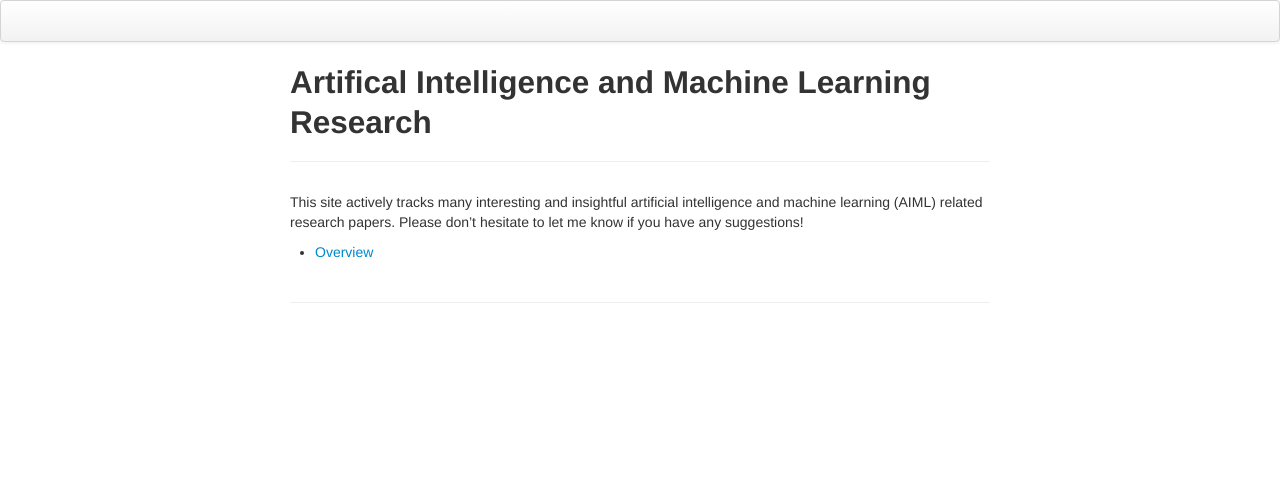
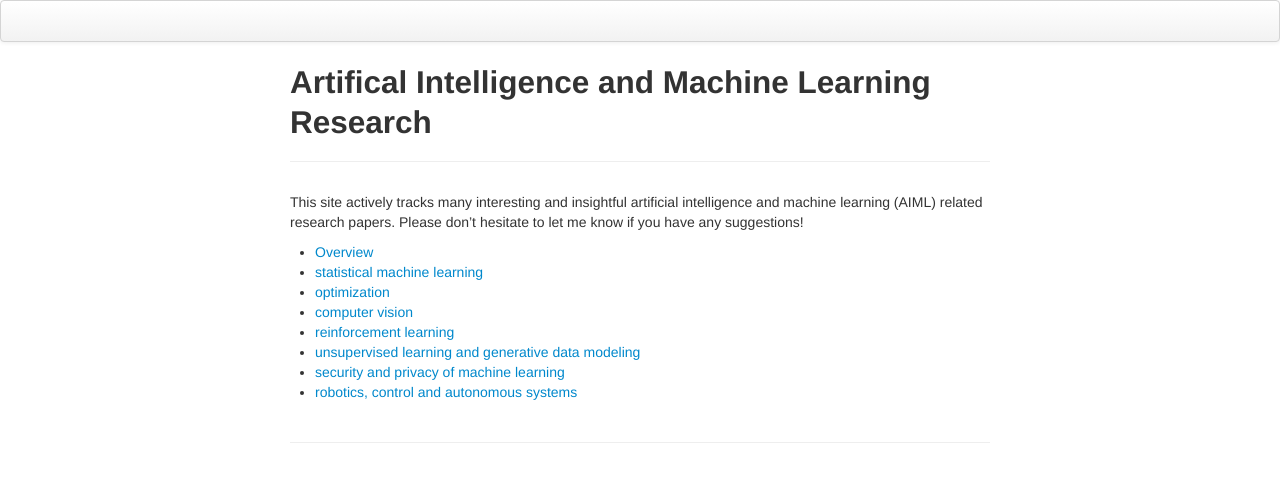
Before and after one commit to aimlthatmatters/aimlthatmatters.github.io, a Jekyll site: the page built from index.md, in a window 1280 px wide. Shown: the top 482 px of the page. Built offline with Jekyll 4.4.1, drawn with Linux system fonts in a browser that asks for light colours.

Commit message:
Update index.md

```diff
--- a/index.md
+++ b/index.md
@@ -9,3 +9,10 @@ and machine learning (AIML) related research papers. Please don't hesitate to le
 me know if you have any suggestions!
 
 - [Overview](pages/overview.html)
+- [statistical machine learning](https://aimlthatmatters.github.io/pages/statsml.html)
+- [optimization](https://aimlthatmatters.github.io/pages/optimization.html)
+- [computer vision](https://aimlthatmatters.github.io/pages/cv.html)
+- [reinforcement learning](https://aimlthatmatters.github.io/pages/rl.html)
+- [unsupervised learning and generative data modeling](https://aimlthatmatters.github.io/pages/ul.html)
+- [security and privacy of machine learning](https://aimlthatmatters.github.io/pages/sp.html)
+- [robotics, control and autonomous systems](https://aimlthatmatters.github.io/pages/robot.html)
```
